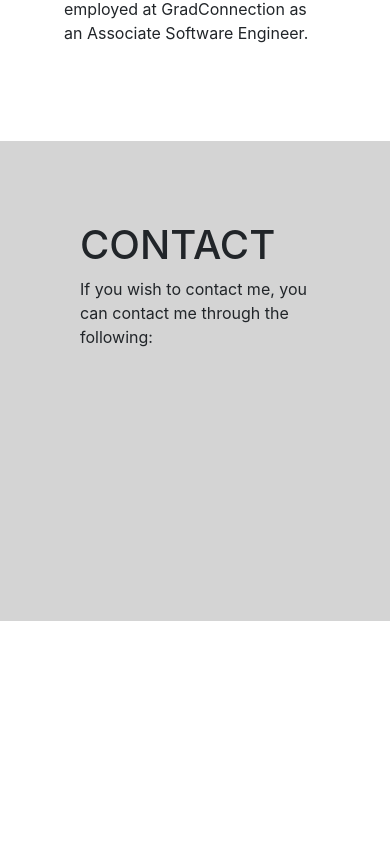
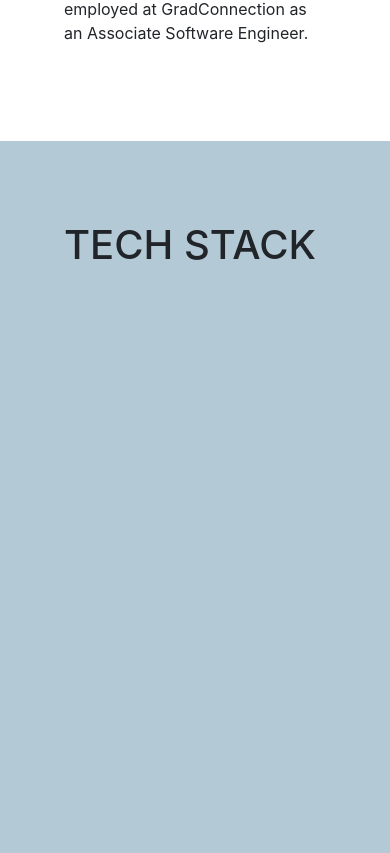
Before and after one commit to Ethanol10/ethan-portfolio, a React (Create React App) app: page / in a window 390 px wide. Shown: the part 1991-2844 px from the top of the page. Before the commit the page ends 2612 px from the top, so only its background shows below. Built offline with nearby package versions, Linux system fonts and the light colour scheme.

Commit message:
Changing to a more general style

```diff
--- a/package.json
+++ b/package.json
@@ -1,5 +1,5 @@
 {
-  "name": "ethan-portfolio",
+  "me": "ethan-portfolio",
   "version": "0.1.0",
   "private": true,
   "dependencies": {
@@ -12,6 +12,7 @@
     "@testing-library/react": "^11.2.7",
     "@testing-library/user-event": "^12.8.3",
     "bootstrap": "^4.6.2",
+    "classnames": "^2.5.1",
     "react": "^18.2.0",
     "react-bootstrap": "^1.6.7",
     "react-dom": "^18.2.0",
--- a/src/App.js
+++ b/src/App.js
@@ -5,6 +5,7 @@ import { BrowserRouter as Router} from "react-router-dom";
 import NavigationBar from './components/NavigationBar.js';
 import TitleCard from './components/TitleCard.js';
 import AboutCard from './components/AboutCard.js';
+import TechStack from './components/TechStack.js';
 import Footer from './components/Footer';
 import { ThemeProvider, createTheme } from '@mui/material/styles';
 
@@ -21,14 +22,48 @@ const theme = createTheme({
 });
 
 function App() {
+  const TitleCardRef = React.useRef(null);
+  const AboutCardRef = React.useRef(null);
+  const TechStackRef = React.useRef(null);
+  const AcademicRef = React.useRef(null);
+  const ProjectsRef = React.useRef(null);
+  const FooterRef = React.useRef(null);
+
+  var scrollToSectionCallback = (section) => {
+    switch(section){
+      case "Home":
+        TitleCardRef.current.scrollIntoView({behavior: "smooth"});
+        break;
+      case "About":
+        AboutCardRef.current.scrollIntoView({behavior: "smooth"});
+        break;
+      case "Tech Stack":
+        TechStackRef.current.scrollIntoView({behavior: "smooth"});
+        break;
+      case "Academic and Professional Experience":
+        AcademicRef.current.scrollIntoView({behavior: "smooth"});
+        break;
+      case "Projects":
+        ProjectsRef.current.scrollIntoView({behavior: "smooth"});
+        break;
+      case "Contact":
+        FooterRef.current.scrollIntoView({behavior: "smooth"});
+        break;
+      default:
+        //Do nothing.
+        break;
+    }
+  }
+
   return (
     <React.Fragment>
       <ThemeProvider theme={theme}>
         <Router>
-          <NavigationBar />
-          <TitleCard />
-          <AboutCard />
-          <Footer/>
+          <NavigationBar scrollToSectionCallback={scrollToSectionCallback}/>
+          <TitleCard innerRef={TitleCardRef}/>
+          <AboutCard innerRef={AboutCardRef}/>
+          <TechStack innerRef={TechStackRef}/>
+          <Footer innerRef={FooterRef} />
         </Router>
       </ThemeProvider>
     </React.Fragment>
--- a/src/components/AboutCard.js
+++ b/src/components/AboutCard.js
@@ -1,12 +1,16 @@
 import {aboutCardStyles} from '../styles/AboutCardStyle.js';
+import {generalStyles} from '../styles/GeneralStyle.js';
 import React from 'react';
 import profileImg from '../media/profile.png';
 import paragraphText from '../media/paragraph.js';
 
-export default function AboutCard(){
+export default function AboutCard(props){
     const classes = aboutCardStyles();
+    const generalClasses = generalStyles();
+    const {innerRef} = props;
+
     return (
-        <div className={classes.about}>
+        <div ref={innerRef} className={generalClasses.generalFormatting}>
             <div className={classes.title}>
                 <h1>ABOUT</h1>
             </div>
--- a/src/components/Footer.js
+++ b/src/components/Footer.js
@@ -1,12 +1,17 @@
 import React from 'react';
 import {footerStyles} from '../styles/FooterStyle.js';
+import {generalStyles} from '../styles/GeneralStyle.js';
+import classNames from 'classnames';
 
+export default function Footer(props){
+    const classes = footerStyles();
+    const generalClasses = generalStyles();
+    const {innerRef} = props;
+    const footerClassCombined = classNames(classes.footer, generalClasses.generalFormatting)
 
-export default function Footer(){
-    const classes = footerStyles();
     return (
-        <div className={classes.footer}>
-            <h1>CONTACT</h1>
+        <div ref={innerRef} className={footerClassCombined}>
+            <h1>CONTACT DETAILS</h1>
             <p>If you wish to contact me, you can contact me through the following:</p>
         </div>
     );
--- a/src/components/NavigationBar.js
+++ b/src/components/NavigationBar.js
@@ -8,7 +8,7 @@ import ListItemText from '@mui/material/ListItemText';
 import MenuIcon from '@mui/icons-material/Menu';
 import {navigationBarStyles} from '../styles/NavigationBarStyle.js';
 
-export default function NavigationBar(){
+export default function NavigationBar(props){
   const classes = navigationBarStyles();
   const [state, setState] = React.useState({
     top: false,
@@ -27,7 +27,7 @@ export default function NavigationBar(){
 
   const onClickItem = (selectedSection) => {
     // Ugly hack to scroll to the correct section
-
+    props.scrollToSectionCallback(selectedSection);
   }
 
   const list = (anchor) => (
@@ -40,7 +40,7 @@ export default function NavigationBar(){
       onKeyDown={toggleDrawer(anchor, false)}
     >
       <List>
-        {['About', 'Tech Stack', 'Academic and Professional Experience', 'Projects'].map((text, index) => (
+        {['Home', 'About', 'Tech Stack', 'Academic and Professional Experience', 'Projects'].map((text, index) => (
           <ListItem onClick={() => onClickItem(text)} className={classes.listitem} key={text}>
             <ListItemText primary={text} />
           </ListItem>
@@ -49,7 +49,7 @@ export default function NavigationBar(){
       <Divider />
       <List>
         {['Contact'].map((text, index) => (
-          <ListItem className={classes.listitem} key={text}>
+          <ListItem onClick={() => onClickItem(text)} className={classes.listitem} key={text}>
             <ListItemText primary={text} />
           </ListItem>
         ))}
--- /dev/null
+++ b/src/components/TechStack.js
@@ -0,0 +1,38 @@
+import React from 'react';
+import {techStackStyles} from '../styles/TechStackStyle.js';
+import { generalStyles } from '../styles/GeneralStyle.js';
+import classNames from 'classnames';
+
+export default function TechStack(props){
+    const {innerRef} = props;
+    const classes = techStackStyles();
+    const generalClasses = generalStyles();
+    const techStackClassCombined = classNames(classes.techStack, generalClasses.generalFormatting);
+
+    return (
+        <div ref={innerRef} className={techStackClassCombined}>
+            <h1>TECH STACK</h1>
+
+        </div>
+    );
+
+    /*
+        List programming languages that I am familar with
+        C#
+        Java
+        Python
+        JS
+        C
+        C++
+
+        List Libraries that i am familiar with
+        React
+        Node.js
+        WebAssembly
+        THREEJS
+
+        List Programs that I am familar with
+        Unity
+
+    */
+}
--- a/src/components/TitleCard.js
+++ b/src/components/TitleCard.js
@@ -6,10 +6,13 @@ import myVideo from '../media/promo.mp4';
 import { titleCardStyles } from '../styles/TitleCardStyles';
 
 
-export default function TitleCard(){
+export default function TitleCard(props){
     const classes = titleCardStyles();
+
+    const {innerRef} = props;
+
     return (
-    <div className={classes.home}>
+    <div ref={innerRef} className={classes.home}>
         <ReactPlayer
         url={myVideo}
         controls={false}
--- a/src/index.js
+++ b/src/index.js
@@ -1,15 +1,12 @@
 import React from 'react';
-import ReactDOM from 'react-dom';
 import './index.css';
 import App from './App';
 import reportWebVitals from './reportWebVitals';
+import { createRoot } from 'react-dom/client';
 
-ReactDOM.render(
-  <React.StrictMode>
-    <App />
-  </React.StrictMode>,
-  document.getElementById('root')
-);
+const container = document.getElementById('root');
+const root = createRoot(container);
+root.render(<App />);
 
 // If you want to start measuring performance in your app, pass a function
 // to log results (for example: reportWebVitals(console.log))
--- a/src/styles/FooterStyle.js
+++ b/src/styles/FooterStyle.js
@@ -2,40 +2,6 @@ import { makeStyles } from '@mui/styles/';
 
 export const footerStyles = makeStyles( (theme) =>({
     footer : {
-        backgroundColor: '#d4d4d4',
-        minHeight: "30rem",
-
-        [theme.breakpoints.up("xs")]:{
-            paddingTop: "5rem",
-            paddingBottom: "5rem",
-            paddingLeft: "5rem",
-            paddingRight: "5rem",
-        },
-        [theme.breakpoints.up('sm')]: {
-            paddingTop: "5rem",
-            paddingBottom: "5rem",
-            paddingLeft: "10rem",
-            paddingRight: "10rem",
-        },
-        [theme.breakpoints.up('md')]: {
-            paddingTop: "5rem",
-            paddingBottom: "5rem",
-            paddingLeft: "15rem",
-            paddingRight: "15rem",
-        },
-        [theme.breakpoints.up('lg')]: {
-            paddingTop: "5rem",
-            paddingBottom: "5rem",
-            paddingLeft: "20rem",
-            paddingRight: "20rem",
-        },
-        [theme.breakpoints.up('xl')]: {
-            paddingTop: "5rem",
-            paddingBottom: "5rem",
-            paddingLeft: "30rem",
-            paddingRight: "30rem",
-        },
-
-        transition: "all 0.5s ease-in-out",
+        backgroundColor: '#d4d4d4'
     }
 }));
--- /dev/null
+++ b/src/styles/GeneralStyle.js
@@ -0,0 +1,45 @@
+import { makeStyles } from '@mui/styles/';
+
+export const generalStyles = makeStyles( (theme) =>({
+    generalFormatting : {
+        minHeight: "30rem",
+
+        [theme.breakpoints.up("xs")]:{
+            paddingTop: "5rem",
+            paddingBottom: "5rem",
+            paddingLeft: "4rem",
+            paddingRight: "4rem",
+            minHeight: "50rem",
+        },
+        [theme.breakpoints.up('sm')]: {
+            paddingTop: "5rem",
+            paddingBottom: "5rem",
+            paddingLeft: "10rem",
+            paddingRight: "10rem",
+            minHeight: "50rem",
+        },
+        [theme.breakpoints.up('md')]: {
+            paddingTop: "5rem",
+            paddingBottom: "5rem",
+            paddingLeft: "12rem",
+            paddingRight: "12rem",
+            minHeight: "50rem",
+        },
+        [theme.breakpoints.up('lg')]: {
+            paddingTop: "5rem",
+            paddingBottom: "5rem",
+            paddingLeft: "15rem",
+            paddingRight: "15rem",
+            minHeight: "50rem",
+        },
+        [theme.breakpoints.up('xl')]: {
+            paddingTop: "5rem",
+            paddingBottom: "5rem",
+            paddingLeft: "22rem",
+            paddingRight: "22rem",
+            minHeight: "50rem",
+        },
+
+        transition: "all 0.5s ease-in-out",
+    }
+}));
--- /dev/null
+++ b/src/styles/TechStackStyle.js
@@ -0,0 +1,7 @@
+import { makeStyles } from '@mui/styles/';
+
+export const techStackStyles = makeStyles( (theme) =>({
+    techStack : {
+        backgroundColor: '#b4c9d6',
+    }
+}));
```
Also changed, not shown: src/styles/AboutCardStyle.js (+0 -39 lines), 1 other file (tests, documents, lock files or other folders).
